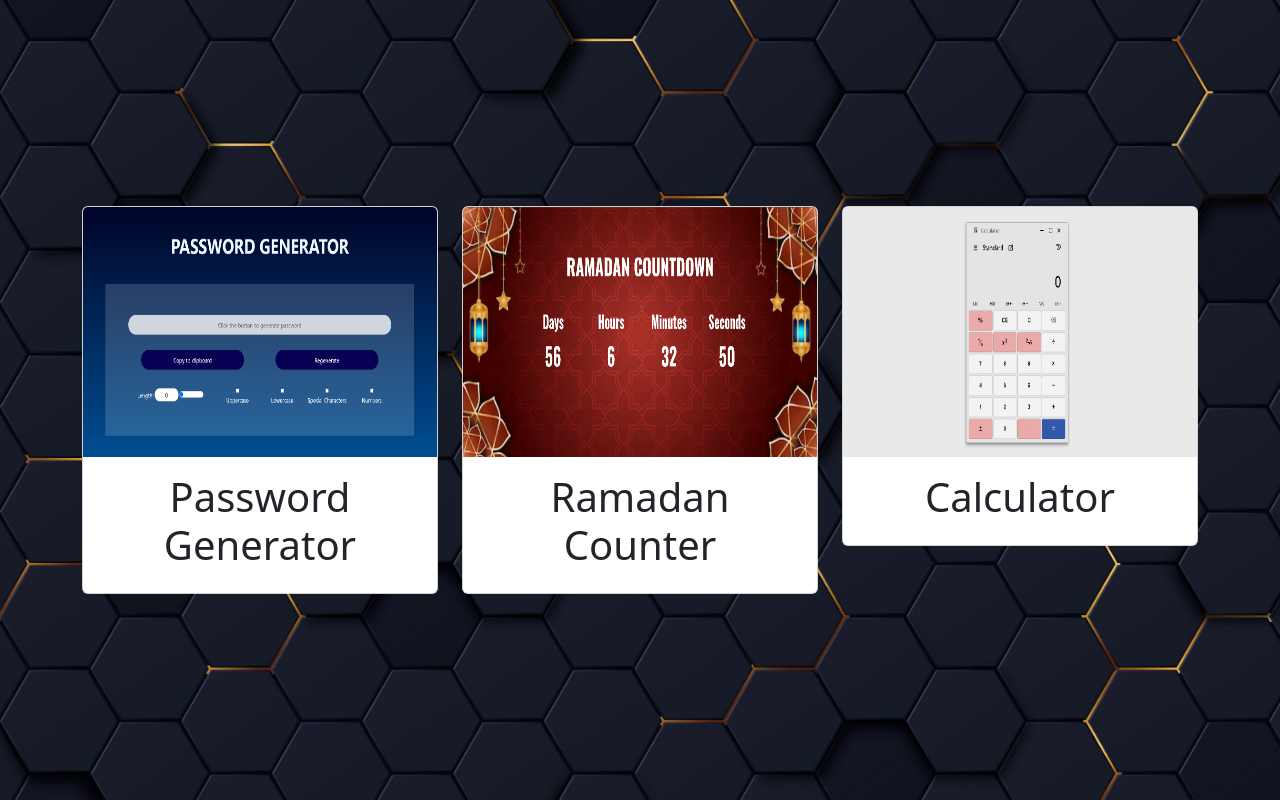
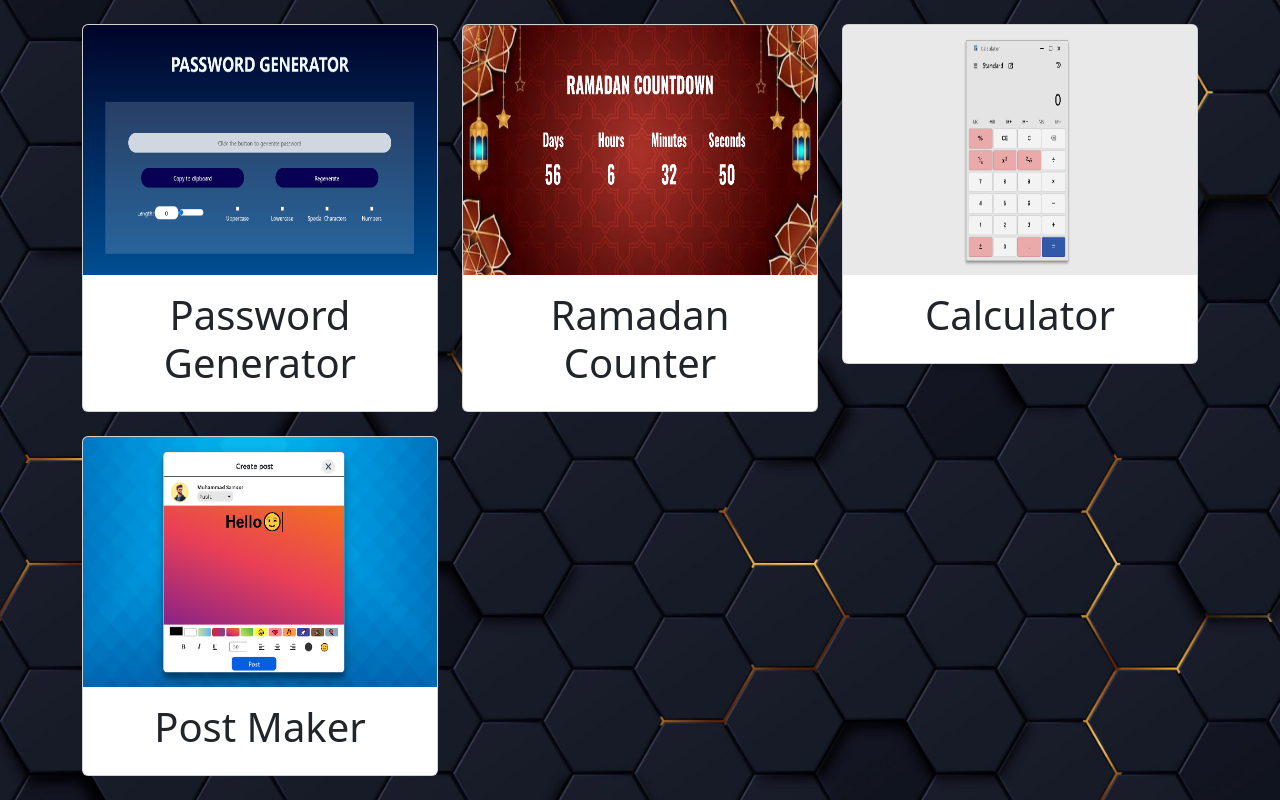
Before and after one commit to Sameer7552/Java, a plain HTML site: page index.html in a window 1280 px wide. Drawn offline with Linux system fonts and the light colour scheme.

Commit message:
postmaker

```diff
--- a/Post maker/style.css
+++ b/Post maker/style.css
@@ -169,6 +169,7 @@ body {
   font-weight: 900;
   height: auto;
   margin: auto;
+  cursor: pointer;
 }
 .italic{
   font-family: 'Times New Roman', Times, serif;
@@ -177,6 +178,7 @@ body {
   font-weight: 600;
   height: auto;
   margin: auto;
+  cursor: pointer;
 }
 .underline{
   font-family: 'Times New Roman', Times, serif;
@@ -185,6 +187,7 @@ body {
   font-weight: 600;
   height: auto;
   margin: auto;
+  cursor: pointer;
 }
 #fontcolor{
   width: 25px;
--- a/index.html
+++ b/index.html
@@ -35,6 +35,18 @@
         </div>
       </div>
           </div>
+
+
+        </div>
+        <div class="row align-items-start mt-4">
+          <div class="col-4" onclick="post()" style="cursor: pointer;">
+            <div class="card" style="width: 100%; height: 100%;">
+        <img src="./img/pic4.png" class="card-img-top" alt="..." height="250rem">
+        <div class="card-body">
+            <h1>Post Maker</h1>
+        </div>
+      </div>
+          </div>
         </div>
       </div>
 
@@ -50,6 +62,9 @@
         function calculator() {
           window.open("Windows Calculator/index.html", "_self");
         }
+        function post() {
+          window.open("Post maker/index.html", "_self");
+        }
       </script>
 </body>
 </html>
```
Also changed, not shown: img/pic4.png (added).
